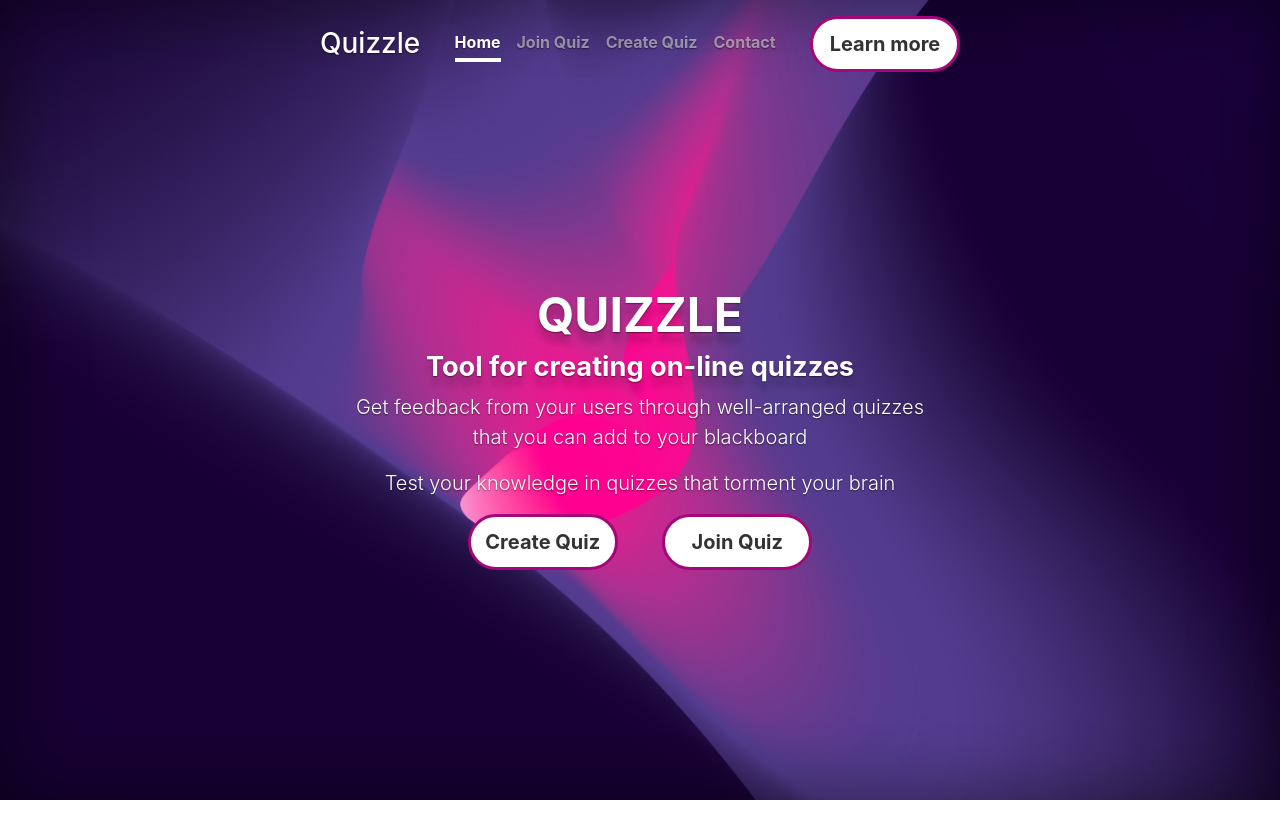
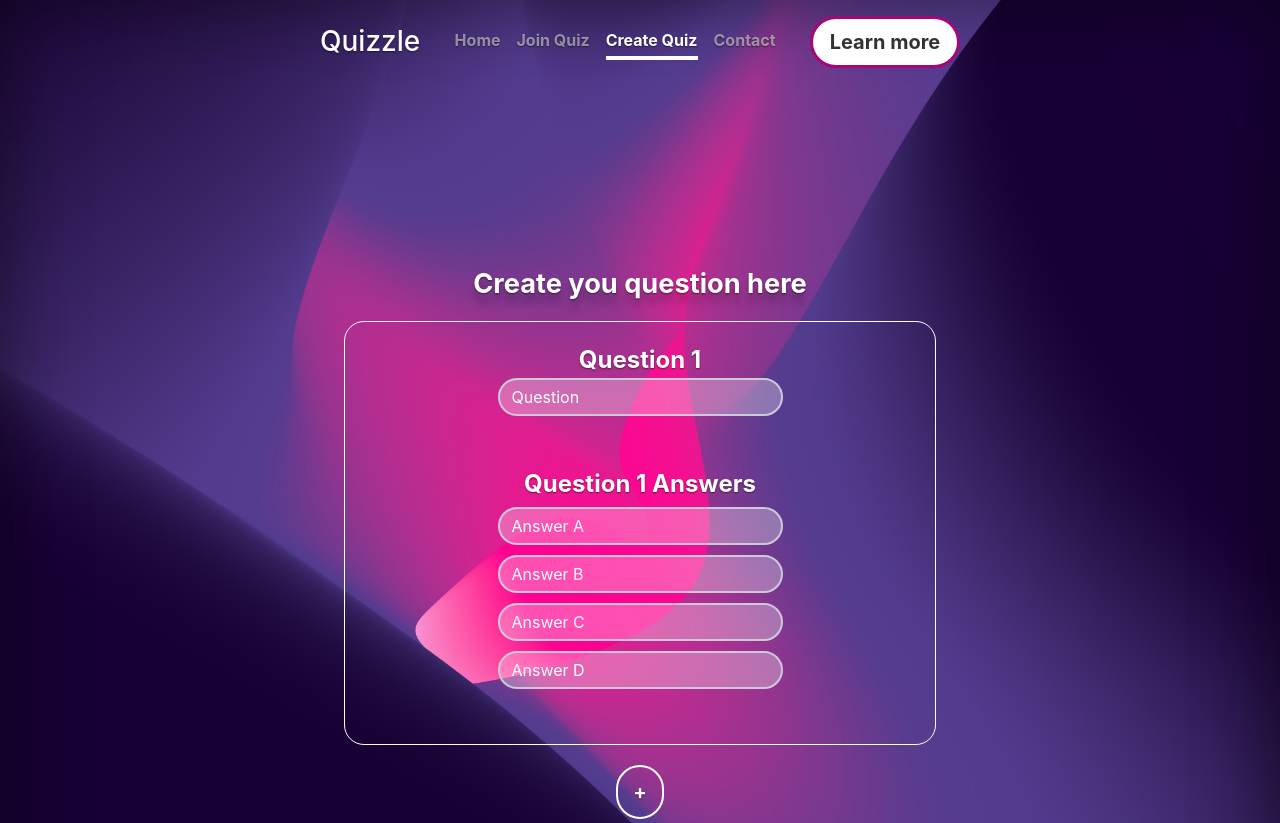
Before and after one commit to mikewang1992/quizzle_frontend, a plain HTML site: page createQuiz.html in a window 1280 px wide. Shown: the top 823 px of the page. Before the commit the page ends 800 px from the top, so only its background shows below. Drawn offline with nearby package versions, Linux system fonts and the light colour scheme; no server answers.

Commit message:
basic style

```diff
--- a/createQuiz.html
+++ b/createQuiz.html
@@ -10,13 +10,13 @@
   </head>
   <body>
     <div class="cover-container d-flex w-100 h-100 p-3 mx-auto flex-column">
-      <header class="masthead mb-auto">
+      <header class="masthead">
         <div class="inner masthead_inner">
           <a href="/index.html"><h3 class="masthead-brand">Quizzle</h3></a>
           <nav class="nav nav-masthead justify-content-center">
-            <a class="nav-link active" href="/index.html">Home</a>
+            <a class="nav-link" href="/index.html">Home</a>
             <a class="nav-link" href="/joinQuiz.html">Join Quiz</a>
-            <a class="nav-link" href="/createQuiz.html">Create Quiz</a>
+            <a class="nav-link active" href="/createQuiz.html">Create Quiz</a>
             <a class="nav-link" href="/contact.html">Contact</a>
           </nav>
           <a href="#" class="btn btn-lg btn-secondary btn_style">Learn more</a>
@@ -24,14 +24,28 @@
       </header>
 
       <main class="inner cover hero_cover">
-        <h1 class="cover-heading">QUIZZLE</h1>
-        <h2 class="cover-heading">Tool for creating on-line quizzes</h2>
-        <p class="lead">Get feedback from your users through well-arranged quizzes that you can add to your blackboard</p>
-        <p class="lead">Test your knowledge in quizzes that torment your brain</p>
-        <div class="btn_group">
-          <a href="/createQuiz.html" class="btn btn-lg btn-secondary btn_style">Create Quiz</a>
-          <a href="/joinQuiz.html" class="btn btn-lg btn-secondary btn_style">Join Quiz</a>
+        <h2 class="cover-heading">Create you question here</h2>
+        <div class="main_quiz">
+          <div class="main_quiz_creation">
+            <div class="main_quiz_creation_inner">
+              <div class="questions_head">Question 1</div>
+              <div class="input_group createQuizQUS">
+                <input class="form-control input_style quizId" type="text" placeholder="Question">
+              </div>
+              <div class="questions_head">Question 1 Answers</div>
+              <div class="input_group createQuizANS">
+                <input class="form-control input_style quizId" type="text" placeholder="Answer A">
+                <input class="form-control input_style quizId" type="text" placeholder="Answer B">
+                <input class="form-control input_style quizId" type="text" placeholder="Answer C">
+                <input class="form-control input_style quizId" type="text" placeholder="Answer D">
+              </div>
+            </div>
+            <div class="question_add">
+              <a href="" class="question_add_btn">+</a>
+            </div>
+          </div>
         </div>
+        <a href="/createQuiz.html" class="btn btn-lg btn-secondary btn_style">Create Quiz</a>
       </main>
 
       <footer class="mastfoot mt-auto">
--- a/css/style.css
+++ b/css/style.css
@@ -16,7 +16,7 @@ a:hover {
 
 html,
 body {
-  height: 100%;
+  min-height: 1000px;
   /* background-color: #333; */
   background:url(/dist/main.png);
   background-position: center;
@@ -40,7 +40,7 @@ body {
  * Header
  */
 .masthead {
-  margin-bottom: 2rem;
+  margin-bottom: 200px;
 }
 
 .masthead-brand {
@@ -74,9 +74,26 @@ body {
   color: #fff;
   border-bottom-color: #fff;
 }
-
-
-
+.input_group{
+  display: flex;
+  justify-content: center;
+  align-items: center;
+  margin-bottom: 50px;
+}
+.input_style {
+  background: rgba(255, 255, 255, 0.3);
+  width: 50%;
+  color: white;
+  border-radius: 50px;
+  border:2px solid #CEC8DD;
+}
+.input_style:focus{
+  background: rgba(255, 255, 255, 0.3);
+  color: white;
+}
+.input_style::placeholder{
+  color: white;
+}
 /*
  * Cover
  */
@@ -91,7 +108,7 @@ body {
   border: 3px solid #A4077A;
   border-radius: 50px;
   width: 150px;
-  padding: 10px 0px;
+  padding: 8px 0px;
 }
 .btn_style:hover{
   border: 3px solid transparent;
@@ -112,6 +129,37 @@ body {
   font-size: 1.7rem;
   font-weight: bold;
 }
+.main_quiz_creation_inner{
+  margin: 20px 0px;
+  padding: 0px 10px;
+  padding-top: 20px;
+  border: 1px solid white;
+  border-radius: 20px;
+}
+.question_add{
+  display: flex;
+  justify-content: center;
+  align-items: center;
+  margin-bottom: 50px;
+}
+.question_add_btn{
+  border-radius: 50px;
+  border:2px solid white;
+  padding:10px 15px;
+  display:block;
+  font-size:20px;
+  font-weight: bold;
+}
+.questions_head{
+  font-size: 24px;
+  font-weight: bold;
+}
+.createQuizANS{
+  flex-direction: column;
+}
+.createQuizANS input{
+  margin: 5px 0px;
+}
 /*
  * Footer
  */
```
Also changed, not shown: index.html (+1 -1 lines), joinQuiz.html (+6 -10 lines).
